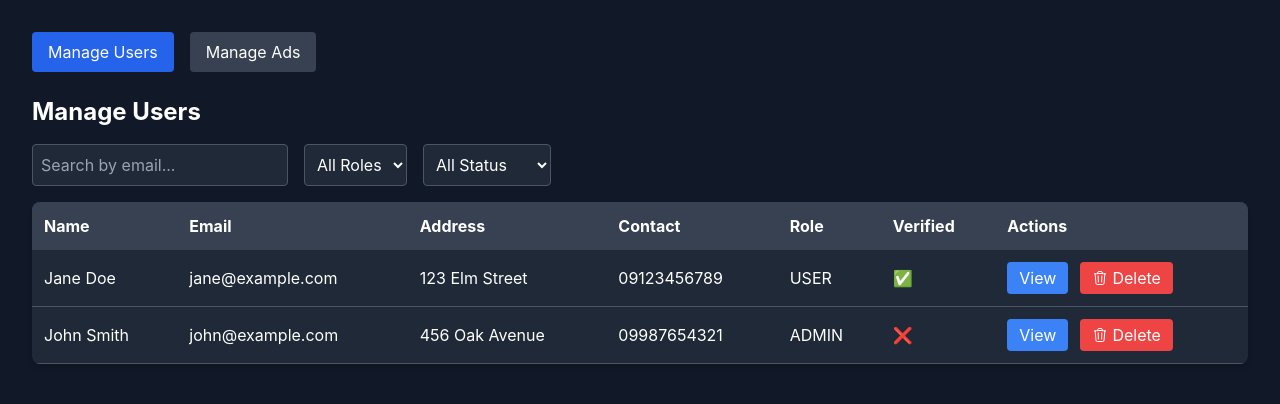
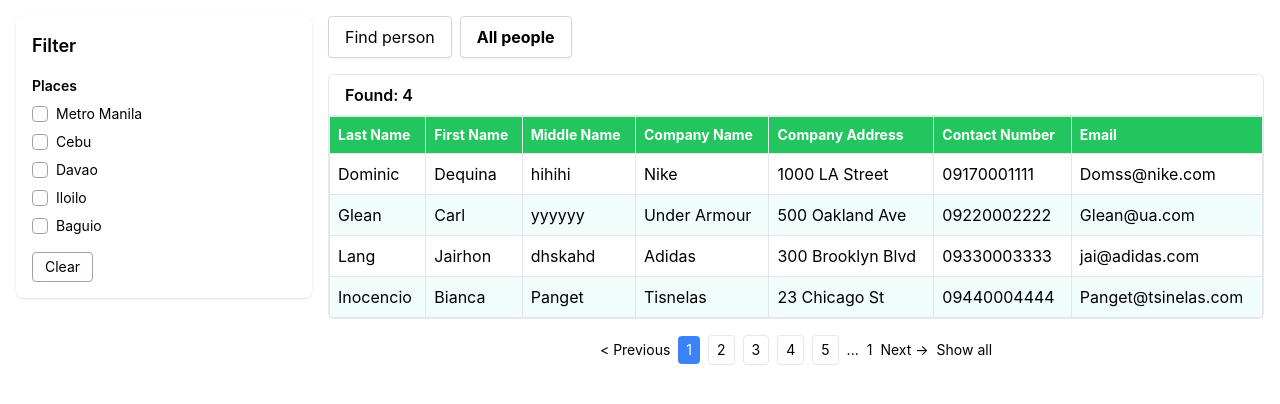
Before and after one commit to lracnaelg/Ads2Go-Client, a React (Create React App) app: page /admin/users in a window 1280 px wide. Shown: the top 404 px of the page. Built offline with nearby package versions, Linux system fonts and the light colour scheme.

Commit message:
Updated Manage User

```diff
--- a/src/pages/ADMIN/ManageUsers.tsx
+++ b/src/pages/ADMIN/ManageUsers.tsx
@@ -1,240 +1,229 @@
 import React, { useState } from 'react';
-import { TrashIcon, CheckIcon, XMarkIcon } from '@heroicons/react/24/outline';
 
 interface User {
-  id: string;
-  name: string;
+  id: number;
+  lastName: string;
+  firstName: string;
+  middleName: string;
+  company: string;
+  address: string;
+  contact: string;
   email: string;
-  role: string;
-  houseAddress: string;
-  contactNumber: string;
-  isEmailVerified: boolean;
-}
-
-interface Ad {
-  id: string;
-  title: string;
-  submittedBy: string;
-  status: 'Pending' | 'Approved' | 'Rejected';
-  category: string;
-  description: string;
 }
 
 const mockUsers: User[] = [
   {
-    id: '1',
-    name: 'Jane Doe',
-    email: 'jane@example.com',
-    role: 'USER',
-    houseAddress: '123 Elm Street',
-    contactNumber: '09123456789',
-    isEmailVerified: true,
+    id: 1,
+    lastName: 'Dominic',
+    firstName: 'Dequina',
+    middleName: 'hihihi',
+    company: 'Nike',
+    address: '1000 LA Street',
+    contact: '09170001111',
+    email: 'Domss@nike.com',
   },
   {
-    id: '2',
-    name: 'John Smith',
-    email: 'john@example.com',
-    role: 'ADMIN',
-    houseAddress: '456 Oak Avenue',
-    contactNumber: '09987654321',
-    isEmailVerified: false,
+    id: 2,
+    lastName: 'Glean',
+    firstName: 'Carl',
+    middleName: 'yyyyyy',
+    company: 'Under Armour',
+    address: '500 Oakland Ave',
+    contact: '09220002222',
+    email: 'Glean@ua.com',
+  },
+  {
+    id: 3,
+    lastName: 'Lang',
+    firstName: 'Jairhon',
+    middleName: 'dhskahd',
+    company: 'Adidas',
+    address: '300 Brooklyn Blvd',
+    contact: '09330003333',
+    email: 'jai@adidas.com',
+  },
+  {
+    id: 4,
+    lastName: 'Inocencio',
+    firstName: 'Bianca',
+    middleName: 'Panget',
+    company: 'Tisnelas',
+    address: '23 Chicago St',
+    contact: '09440004444',
+    email: 'Panget@tsinelas.com',
   },
 ];
 
-const mockAds: Ad[] = [
-  {
-    id: 'AD1',
-    title: 'Concrete Sale Promo',
-    submittedBy: 'Jane Doe',
-    status: 'Pending',
-    category: 'Construction',
-    description: '50% off premium concrete materials.',
-  },
-  {
-    id: 'AD2',
-    title: 'Waterproofing Service',
-    submittedBy: 'Jane Doe',
-    status: 'Approved',
-    category: 'Services',
-    description: 'Reliable waterproofing for any structure.',
-  },
-];
+const places = ['Metro Manila', 'Cebu', 'Davao', 'Iloilo', 'Baguio'];
 
 const ManageUsers: React.FC = () => {
-  const [tab, setTab] = useState<'users' | 'ads'>('users');
-  const [users, setUsers] = useState<User[]>(mockUsers);
-  const [ads, setAds] = useState<Ad[]>(mockAds);
-  const [selectedUser, setSelectedUser] = useState<User | null>(null);
+  const [currentPage, setCurrentPage] = useState(1);
+  const usersPerPage = 10;
+  const totalPages = Math.ceil(mockUsers.length / usersPerPage);
+
+  const [selectedPlaces, setSelectedPlaces] = useState<string[]>([]);
+  const [showSearch, setShowSearch] = useState(false);
   const [searchTerm, setSearchTerm] = useState('');
-  const [filterRole, setFilterRole] = useState('');
-  const [filterVerified, setFilterVerified] = useState('');
 
-  const handleDeleteUser = (id: string) => {
-    if (window.confirm('Are you sure you want to delete this user?')) {
-      setUsers((prev) => prev.filter((u) => u.id !== id));
-    }
-  };
-
-  const handleAdStatusChange = (id: string, status: Ad['status']) => {
-    setAds((prev) =>
-      prev.map((ad) => (ad.id === id ? { ...ad, status } : ad))
+  const handlePlaceToggle = (place: string) => {
+    setSelectedPlaces((prev) =>
+      prev.includes(place) ? prev.filter((p) => p !== place) : [...prev, place]
     );
   };
 
-  const filteredUsers = users.filter((user) => {
-    return (
-      user.email.toLowerCase().includes(searchTerm.toLowerCase()) &&
-      (filterRole ? user.role === filterRole : true) &&
-      (filterVerified ? (filterVerified === 'Verified' ? user.isEmailVerified : !user.isEmailVerified) : true)
+  const handleClearFilters = () => {
+    setSelectedPlaces([]);
+  };
+
+  const filteredUsers = mockUsers.filter((user) =>
+    user.firstName.toLowerCase().includes(searchTerm.toLowerCase())
   );
-  });
+
+  const displayedUsers = filteredUsers.slice(
+    (currentPage - 1) * usersPerPage,
+    currentPage * usersPerPage
+  );
 
   return (
-    <div className="p-8 bg-gray-900 min-h-screen text-white">
-      <div className="flex gap-4 mb-6">
+    <div className="flex p-4">
+      {/* Sidebar Filter */}
+      <div className="w-1/4 pr-4">
+        <div className="bg-white rounded-lg p-4 shadow">
+          <h3 className="text-lg font-semibold mb-4">Filter</h3>
+          <div className="mb-4">
+            <h4 className="text-sm font-semibold mb-2">Places</h4>
+            {places.map((place) => (
+              <div key={place} className="flex items-center mb-2">
+                <input
+                  type="checkbox"
+                  checked={selectedPlaces.includes(place)}
+                  onChange={() => handlePlaceToggle(place)}
+                  className="w-4 h-4 border border-gray-400 rounded bg-white appearance-none checked:bg-blue-500"
+                />
+                <label className="ml-2 text-sm">{place}</label>
+              </div>
+            ))}
+          </div>
           <button
-          onClick={() => setTab('users')}
-          className={`px-4 py-2 rounded ${tab === 'users' ? 'bg-blue-600' : 'bg-gray-700 hover:bg-gray-600'}`}
+            onClick={handleClearFilters}
+            className="px-3 py-1 border border-gray-400 rounded text-sm"
           >
-          Manage Users
+            Clear
+          </button>
+        </div>
+      </div>
+
+      {/* Main Content */}
+      <div className="w-3/4">
+        {/* Top Tabs */}
+        <div className="flex gap-2 mb-4">
+          <button
+            onClick={() => setShowSearch(true)}
+            className={`bg-white border border-gray-300 px-4 py-2 rounded shadow-sm ${
+              showSearch ? 'font-bold' : ''
+            }`}
+          >
+            Find person
           </button>
           <button
-          onClick={() => setTab('ads')}
-          className={`px-4 py-2 rounded ${tab === 'ads' ? 'bg-blue-600' : 'bg-gray-700 hover:bg-gray-600'}`}
+            onClick={() => {
+              setShowSearch(false);
+              setSearchTerm('');
+            }}
+            className={`bg-white border border-gray-300 px-4 py-2 rounded shadow-sm ${
+              !showSearch ? 'font-bold' : ''
+            }`}
           >
-          Manage Ads
+            All people
           </button>
         </div>
 
-      {tab === 'users' ? (
-        <>
-          <h1 className="text-2xl font-bold mb-4">Manage Users</h1>
-          <div className="mb-4 flex flex-wrap gap-4">
+        {/* Search Bar */}
+        {showSearch && (
+          <div className="mb-4">
             <input
               type="text"
-              placeholder="Search by email..."
+              placeholder="Search by first name..."
+              className="w-full px-3 py-2 border border-gray-300 rounded"
               value={searchTerm}
               onChange={(e) => setSearchTerm(e.target.value)}
-              className="p-2 bg-gray-800 text-white border border-gray-600 rounded w-64"
             />
-            <select
-              value={filterRole}
-              onChange={(e) => setFilterRole(e.target.value)}
-              className="p-2 bg-gray-800 text-white border border-gray-600 rounded"
-            >
-              <option value="">All Roles</option>
-              <option value="USER">User</option>
-              <option value="ADMIN">Admin</option>
-            </select>
-            <select
-              value={filterVerified}
-              onChange={(e) => setFilterVerified(e.target.value)}
-              className="p-2 bg-gray-800 text-white border border-gray-600 rounded"
-            >
-              <option value="">All Status</option>
-              <option value="Verified">Verified</option>
-              <option value="Not Verified">Not Verified</option>
-            </select>
+          </div>
+        )}
+
+        {/* Result Count */}
+        <div className="bg-white rounded-t-md px-4 py-2 border border-b-0">
+          <p className="font-semibold">Found: {filteredUsers.length}</p>
         </div>
 
-          <table className="w-full bg-gray-800 rounded-lg overflow-hidden shadow-md">
-            <thead className="bg-gray-700 text-white">
-              <tr>
-                <th className="p-3 text-left">Name</th>
-                <th className="p-3 text-left">Email</th>
-                <th className="p-3 text-left">Address</th>
-                <th className="p-3 text-left">Contact</th>
-                <th className="p-3 text-left">Role</th>
-                <th className="p-3 text-left">Verified</th>
-                <th className="p-3 text-left">Actions</th>
+        {/* User Table */}
+        <div className="bg-white rounded-b-md border">
+          <table className="w-full border-collapse">
+            <thead>
+            <tr className="bg-green-500 text-white text-sm font-semibold text-left">
+                <th className="p-2 border">Last Name</th>
+                <th className="p-2 border">First Name</th>
+                <th className="p-2 border">Middle Name</th>
+                <th className="p-2 border">Company Name</th>
+                <th className="p-2 border">Company Address</th>
+                <th className="p-2 border">Contact Number</th>
+                <th className="p-2 border">Email</th>
               </tr>
             </thead>
             <tbody>
-              {filteredUsers.map((user) => (
-                <tr key={user.id} className="border-b border-gray-600">
-                  <td className="p-3 cursor-pointer" onClick={() => setSelectedUser(user)}>{user.name}</td>
-                  <td className="p-3">{user.email}</td>
-                  <td className="p-3">{user.houseAddress}</td>
-                  <td className="p-3">{user.contactNumber}</td>
-                  <td className="p-3">{user.role}</td>
-                  <td className="p-3">{user.isEmailVerified ? '✅' : '❌'}</td>
-                  <td className="p-3 flex space-x-3">
-                    <button
-                      onClick={() => setSelectedUser(user)}
-                      className="bg-blue-500 px-3 py-1 rounded hover:bg-blue-600"
+              {displayedUsers.map((user, index) => (
+                <tr
+                  key={user.id}
+                  className={index % 2 === 0 ? 'bg-white' : 'bg-teal-50'}
                 >
-                      View
-                    </button>
-                    <button
-                      onClick={() => handleDeleteUser(user.id)}
-                      className="bg-red-500 px-3 py-1 rounded hover:bg-red-600 flex items-center"
-                    >
-                      <TrashIcon className="w-4 h-4 mr-1" /> Delete
-                    </button>
-                  </td>
+                  <td className="p-2 border">{user.lastName}</td>
+                  <td className="p-2 border">{user.firstName}</td>
+                  <td className="p-2 border">{user.middleName}</td>
+                  <td className="p-2 border">{user.company}</td>
+                  <td className="p-2 border">{user.address}</td>
+                  <td className="p-2 border">{user.contact}</td>
+                  <td className="p-2 border">{user.email}</td>
                 </tr>
               ))}
             </tbody>
           </table>
-        </>
-      ) : (
-        <>
-          <h1 className="text-2xl font-bold mb-4">Manage Ads</h1>
-          <table className="w-full bg-gray-800 rounded-lg overflow-hidden shadow-md">
-            <thead className="bg-gray-700 text-white">
-              <tr>
-                <th className="p-3 text-left">Title</th>
-                <th className="p-3 text-left">Category</th>
-                <th className="p-3 text-left">Submitted By</th>
-                <th className="p-3 text-left">Status</th>
-                <th className="p-3 text-left">Actions</th>
-              </tr>
-            </thead>
-            <tbody>
-              {ads.map((ad) => (
-                <tr key={ad.id} className="border-b border-gray-600">
-                  <td className="p-3">{ad.title}</td>
-                  <td className="p-3">{ad.category}</td>
-                  <td className="p-3">{ad.submittedBy}</td>
-                  <td className="p-3">
-                    {ad.status === 'Pending' ? '🕒' : ad.status === 'Approved' ? '✅' : '❌'} {ad.status}
-                  </td>
-                  <td className="p-3 flex gap-2">
+        </div>
+
+        {/* Pagination */}
+        <div className="flex justify-center items-center space-x-2 mt-4 text-sm">
           <button
-                      onClick={() => handleAdStatusChange(ad.id, 'Approved')}
-                      className="bg-green-600 px-2 py-1 rounded hover:bg-green-700"
+            disabled={currentPage === 1}
+            onClick={() => setCurrentPage((prev) => Math.max(prev - 1, 1))}
+            className="text-black hover:text-blue-500"
           >
-                      <CheckIcon className="w-4 h-4 inline" /> Approve
+            &lt; Previous
           </button>
+          {[1, 2, 3, 4, 5].map((n) => (
             <button
-                      onClick={() => handleAdStatusChange(ad.id, 'Rejected')}
-                      className="bg-red-600 px-2 py-1 rounded hover:bg-red-700"
+              key={n}
+              onClick={() => setCurrentPage(n)}
+              className={`px-2 py-1 rounded ${
+                currentPage === n
+                  ? 'bg-blue-500 text-white'
+                  : 'bg-white border'
+              }`}
             >
-                      <XMarkIcon className="w-4 h-4 inline" /> Reject
+              {n}
             </button>
-                  </td>
-                </tr>
           ))}
-            </tbody>
-          </table>
-        </>
-      )}
-
-      {/* User Detail Modal */}
-      {selectedUser && (
-        <div className="fixed top-0 left-0 w-full h-full bg-black bg-opacity-50 flex justify-center items-center">
-          <div className="bg-gray-800 p-6 rounded-lg w-96">
-            <h2 className="text-xl font-bold mb-4">User Details</h2>
-            <p><strong>Name:</strong> {selectedUser.name}</p>
-            <p><strong>Email:</strong> {selectedUser.email}</p>
-            <p><strong>Role:</strong> {selectedUser.role}</p>
-            <p><strong>Address:</strong> {selectedUser.houseAddress}</p>
-            <p><strong>Contact:</strong> {selectedUser.contactNumber}</p>
-            <p><strong>Verified:</strong> {selectedUser.isEmailVerified ? 'Yes' : 'No'}</p>
-            <button onClick={() => setSelectedUser(null)} className="mt-4 bg-gray-600 px-3 py-1 rounded">Close</button>
+          <span>...</span>
+          <button onClick={() => setCurrentPage(totalPages)}>{totalPages}</button>
+          <button
+            onClick={() =>
+              setCurrentPage((prev) => Math.min(prev + 1, totalPages))
+            }
+            className="text-black hover:text-blue-500"
+          >
+            Next →
+          </button>
+          <button className="text-black hover:text-blue-500">Show all</button>
         </div>
       </div>
-      )}
     </div>
   );
 };
```
Lines whose indentation alone changed are shown as unchanged.
